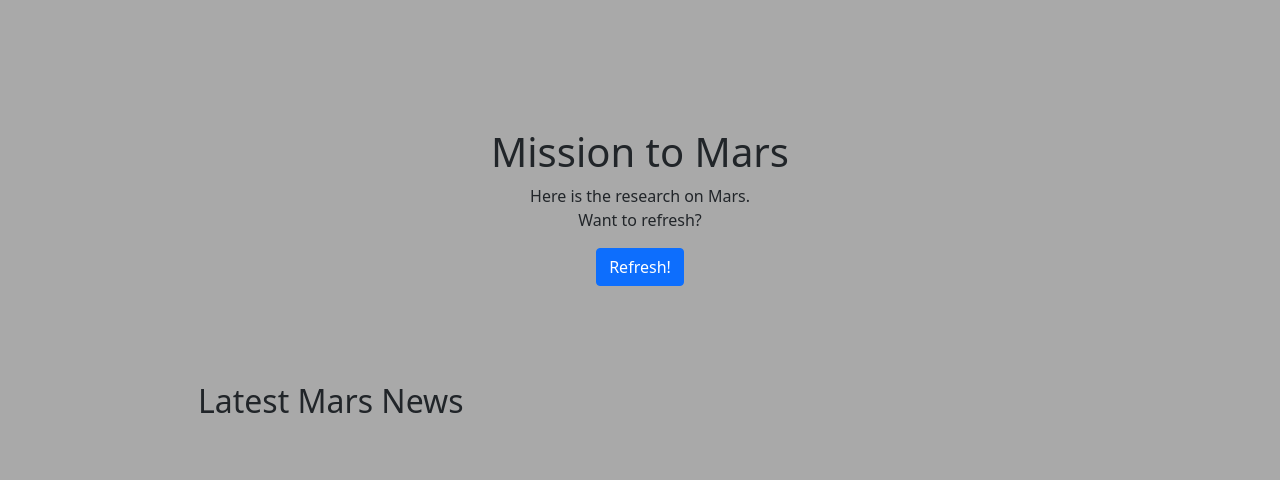
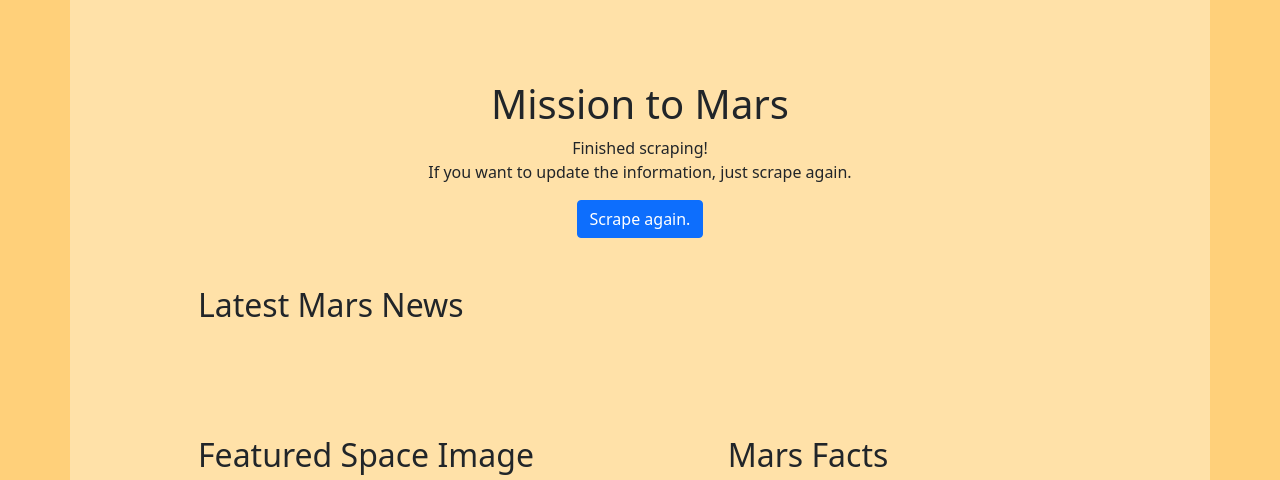
Before and after one commit to cdenq/mars-data-scraper-and-dashboard, a Flask app: page /data in a window 1280 px wide. Shown: the top 480 px of the page. Run offline with Flask 2, Linux system fonts and the light colour scheme; data that the repository does not hold is empty; some libraries are stand-ins or nearby versions.

Commit message:
Files update

```diff
--- a/Missions_to_Mars/scrape_mars.py
+++ b/Mission to Mars/scrape_mars.py
@@ -125,4 +125,6 @@ def scrape():
 
     print(f"{task} completed.")
 
+    browser.quit()
+
     return final_dict
--- a/Missions_to_Mars/templates/data.html
+++ b/Mission to Mars/templates/data.html
@@ -8,20 +8,20 @@
 
     <!-- style references -->
     <link href="https://cdn.jsdelivr.net/npm/bootstrap@5.1.3/dist/css/bootstrap.min.css" rel="stylesheet" integrity="sha384-1BmE4kWBq78iYhFldvKuhfTAU6auU8tT94WrHftjDbrCEXSU1oBoqyl2QvZ6jIW3" crossorigin="anonymous">
-    <link href="./style.css" rel="stylesheet" type="text/css"/>
+    <link href="style.css" rel="stylesheet" type="text/css"/>
 
     <!-- title -->
     <title>cdenq mars scraper data</title>
 </head>
 <body>
     <div class = "container">
-        <!-- scrap prompt -->
-        <div class = "row heading">
+        <!-- Add Jumbotron to Header -->
+        <div class="jumbotron text-center">
             <h1>Mission to Mars</h1>
-            <p>Here is the research on Mars. <br> Want to refresh?</p>
+            <p>Finished scraping! <br> If you want to update the information, just scrape again.</p>
             <a href = "/scrape">
                 <button type="button" class="btn btn-primary">
-                    Refresh!
+                    Scrape again.
                 </button>
             </a>
         </div>
--- a/Missions_to_Mars/templates/style.css
+++ b/Mission to Mars/templates/style.css
@@ -1,5 +1,5 @@
 body {
-    background-color: darkgrey;
+    background-color: rgb(255, 208, 122);
 }
 
 .heading {
@@ -12,4 +12,5 @@ body {
 
 .container {
     padding: 5em;
+    background-color: rgb(255, 225, 168);
 }
```
Also changed, not shown: Mission to Mars/templates/index.html (renamed from Missions_to_Mars/templates/index.html, +4 -3 lines), Mission to Mars/app.py (renamed from Missions_to_Mars/app.py), Mission to Mars/facts_mars.html (renamed from Missions_to_Mars/facts_mars.html), README.md, 6 other files.
